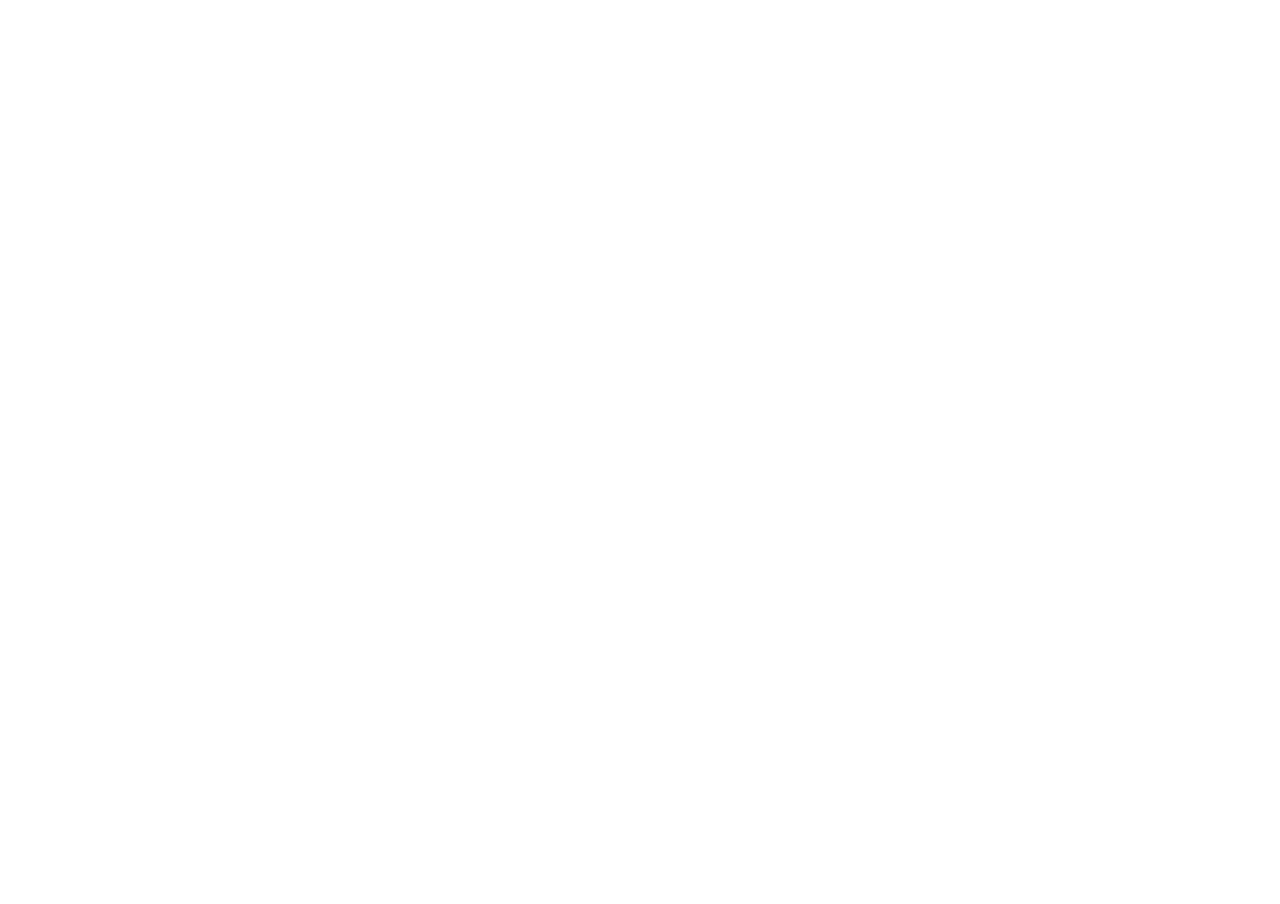
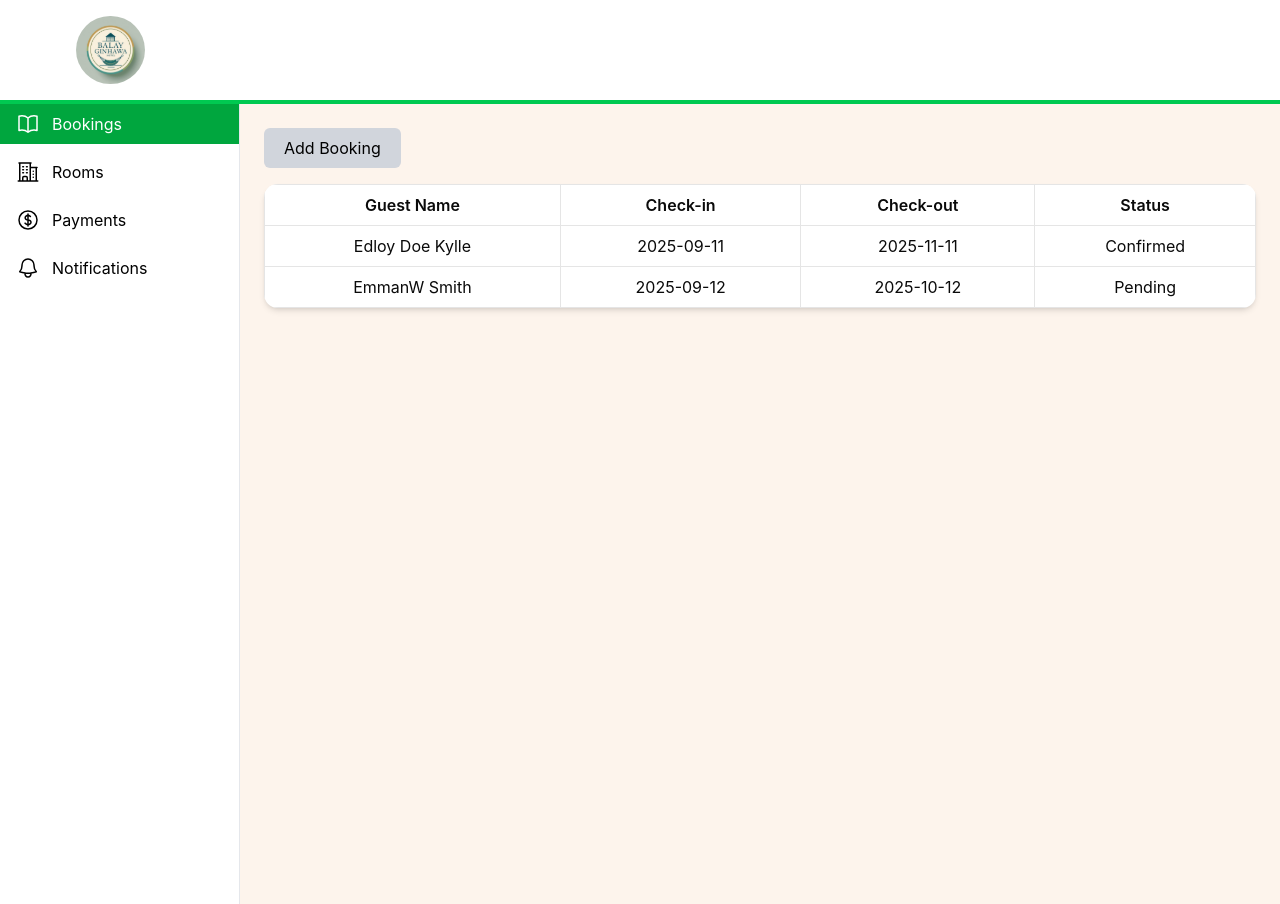
Before and after one commit to 4rl8/balay-ginhawa, a React (Vite) app in the folder balay-ginhawa/: page /frontdesk in a window 1280 px wide. Before the commit this address had no page. Before the commit the page ends 800 px from the top, so only its background shows below. Built offline with nearby package versions, Linux system fonts and the light colour scheme.

Commit message:
Added front desk components and pages, added route

```diff
--- a/balay-ginhawa/package.json
+++ b/balay-ginhawa/package.json
@@ -10,6 +10,7 @@
     "preview": "vite preview"
   },
   "dependencies": {
+    "@heroicons/react": "^2.2.0",
     "@radix-ui/react-slot": "^1.2.3",
     "@tailwindcss/vite": "^4.1.13",
     "class-variance-authority": "^0.7.1",
--- a/balay-ginhawa/src/App.jsx
+++ b/balay-ginhawa/src/App.jsx
@@ -7,6 +7,10 @@
 import {Booking} from './pages/Booking.jsx'
 import { BrowserRouter as Router, Routes, Route } from 'react-router-dom'
 import {BookNow} from './pages/BookNow.jsx'
+import { FrontDeskBookings } from './pages/FrontDeskBookings'
+import { FrontDeskRooms } from './pages/FrontDeskRooms.jsx'
+import { FrontDeskPayments } from './pages/FrontDeskPayments.jsx'
+import { FrontDeskNotifications } from './pages/FrontDeskNotifications'
 
 
 
@@ -21,6 +25,10 @@
         <Route path='/faqs' element={<FAQs />} />
         <Route path='/booking' element={<Booking />} />
         <Route path='/book-now' element={<BookNow />} />
+        <Route path='/frontdesk' element={<FrontDeskBookings />} />
+        <Route path='/frontdesk/rooms' element={<FrontDeskRooms />} />
+        <Route path='/frontdesk/payments' element={<FrontDeskPayments />} />
+        <Route path='/frontdesk/notifications' element={<FrontDeskNotifications />} />
       </Routes>
     </>
   );
--- /dev/null
+++ b/balay-ginhawa/src/components/FrontDeskHeader.jsx
@@ -0,0 +1,15 @@
+import logo from '../assets/images/logo.svg';
+
+
+export function FrontDeskHeader() {
+  return (
+    <header className="border-b-4 border-green-500">
+      <nav className="flex items-center p-4 text-white h-25">
+        <div className="flex items-center h-full">
+          <img className="h-full ml-15" src={logo} alt="balay Ginhawa Logo" />
+        </div>
+      </nav>
+    </header>
+
+    );
+}
--- /dev/null
+++ b/balay-ginhawa/src/components/FrontDeskSidePanel.jsx
@@ -0,0 +1,38 @@
+import { BookOpenIcon, BuildingOffice2Icon, CurrencyDollarIcon, BellIcon } from '@heroicons/react/24/outline';
+import {Link} from 'react-router-dom';
+
+const navItems = [
+  { label: 'Bookings', icon: BookOpenIcon, path: '/frontdesk' },
+  { label: 'Rooms', icon: BuildingOffice2Icon, path: '/frontdesk/rooms' },
+  { label: 'Payments', icon: CurrencyDollarIcon, path: '/frontdesk/payments' },
+  { label: 'Notifications', icon: BellIcon, path: '/frontdesk/notifications' },
+];
+
+
+export function FrontDeskSidePanel({ active = 'Bookings' }) {
+  return (
+    <aside className="w-60 h-screen border-r border-gray-200 bg-white">
+      <ul className="space-y-2">
+        {navItems.map(({ label, icon: Icon, path }) => {
+          const isActive = label === active;
+          return (
+            <li key={label}>
+                <Link
+                    to={path}
+                    className={`flex items-center px-4 py-2 ${
+                  isActive
+                    ? 'bg-green-600 text-white'
+                    : 'text-black hover:bg-gray-100'
+                }`}
+              >
+                <Icon className="h-6 w-6 mr-3" />
+                <span>{label}</span>
+                </Link>
+            </li>
+
+          );
+        })}
+      </ul>
+    </aside>
+  );
+}
--- /dev/null
+++ b/balay-ginhawa/src/components/table.jsx
@@ -0,0 +1,22 @@
+export default function Table({ headers, rows }) {
+    return (
+        <table className="min-w-full bg-white rounded-xl overflow-hidden shadow-md mt-4 text-center">
+            <thead className="bg-white">
+                <tr>
+                    {headers.map((header, index) => (
+                        <th key={index} className="border px-4 py-2 font-semibold">{header}</th>
+                    ))}
+                </tr>
+            </thead>
+            <tbody>
+                {rows.map((row, rowIndex) => (
+                    <tr key={rowIndex}>
+                        {row.map((cell, cellIndex) => (
+                            <td key={cellIndex} className="border px-4 py-2">{cell}</td>
+                        ))}
+                    </tr>
+                ))}
+            </tbody>
+        </table>
+    );
+}
--- /dev/null
+++ b/balay-ginhawa/src/pages/FrontDeskBookings.jsx
@@ -0,0 +1,29 @@
+import { FrontDeskHeader } from "../components/FrontDeskHeader";
+import { FrontDeskSidePanel } from "../components/FrontDeskSidePanel";
+import Table from "../components/Table";
+
+export function FrontDeskBookings() {
+    const headers = ["Guest Name", "Check-in", "Check-out", "Status"];
+    const rows = [
+        ["Edloy Doe Kylle", "2025-09-11", "2025-11-11", "Confirmed"],
+        ["EmmanW Smith", "2025-09-12", "2025-10-12", "Pending"],
+    ];
+  return (
+    <>
+        <title>balay Ginhawa</title>
+
+
+            <FrontDeskHeader />
+
+
+            <div className="flex">
+                <FrontDeskSidePanel active="Bookings" />
+                <main className="flex-1 p-6 bg-[#FDF4EC] min-h-screen">
+                    <button className="px-5 py-2 bg-gray-300 text-black rounded-sm">Add Booking</button>
+
+                    <Table headers={headers} rows={rows} />
+                </main>
+            </div>
+    </>
+    );
+}
--- /dev/null
+++ b/balay-ginhawa/src/pages/FrontDeskNotifications.jsx
@@ -0,0 +1,23 @@
+import { FrontDeskHeader } from "../components/FrontDeskHeader";
+import { FrontDeskSidePanel } from "../components/FrontDeskSidePanel";
+
+export function FrontDeskNotifications() {
+  return (
+    <>
+        <title>balay Ginhawa</title>
+
+
+            <FrontDeskHeader />
+
+
+            <div className="flex">
+                <FrontDeskSidePanel active="Notifications" />
+                <main className="flex-1 p-6 bg-[#FDF4EC] min-h-screen">
+                    <h1 className="text-2xl font-bold mb-4">Rooms</h1>
+                    <p>Manage your Rooms here.</p>
+                </main>
+
+            </div>
+    </>
+    );
+}
--- /dev/null
+++ b/balay-ginhawa/src/pages/FrontDeskPayments.jsx
@@ -0,0 +1,30 @@
+import { FrontDeskHeader } from "../components/FrontDeskHeader";
+import { FrontDeskSidePanel } from "../components/FrontDeskSidePanel";
+import Table from "../components/Table";
+
+export function FrontDeskPayments() {
+    const headers = ["Guest Name","Room No.", "Payment Type", "Description", "Amount", "Date", "Action"];
+    const rows = [
+        ["Edloy Doe Kylle","101", "Cash", "Room Payment", "₱ 1,500.00", "2025-09-11", "View"],
+        ["EmmanW Smith","102", "Gcash", "Room Payment", "₱ 1,500.00", "2025-09-12", "View"],
+        ["John Edloy Smith","69", "Affection", "Loving System ANALyst", "Free", "2025-09-12", "Any"],
+
+    ];
+  return (
+    <>
+        <title>balay Ginhawa</title>
+
+
+            <FrontDeskHeader />
+
+
+            <div className="flex">
+                <FrontDeskSidePanel active="Payments" />
+                <main className="flex-1 p-6 bg-[#FDF4EC] min-h-screen">
+                    <Table headers={headers} rows={rows} />
+                </main>
+
+            </div>
+    </>
+    );
+}
--- /dev/null
+++ b/balay-ginhawa/src/pages/FrontDeskRooms.jsx
@@ -0,0 +1,28 @@
+import { FrontDeskHeader } from "../components/FrontDeskHeader";
+import { FrontDeskSidePanel } from "../components/FrontDeskSidePanel";
+import Table from "../components/Table";
+
+export function FrontDeskRooms() {
+    const headers = ["Room No.", "Type", "Status", "Guest", "Check Out Data", "Statys"];
+    const rows = [
+        ["101", "Single", "Occupied", "Edloy Doe Kylle", "2025-09-11", "Check Out"],
+        ["102", "Double", "Vacant", "-", "-", "-"],
+    ];
+  return (
+    <>
+        <title>balay Ginhawa</title>
+
+
+            <FrontDeskHeader />
+
+
+            <div className="flex">
+                <FrontDeskSidePanel active="Rooms" />
+                <main className="flex-1 p-6 bg-[#FDF4EC] min-h-screen">
+                    <Table headers={headers} rows={rows} />
+                </main>
+
+            </div>
+    </>
+    );
+}
```
Also changed, not shown: 1 other file (tests, documents, lock files or other folders).
